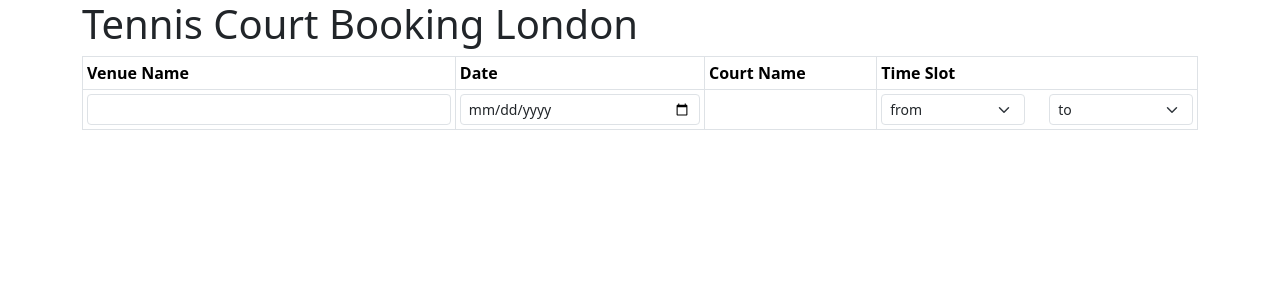
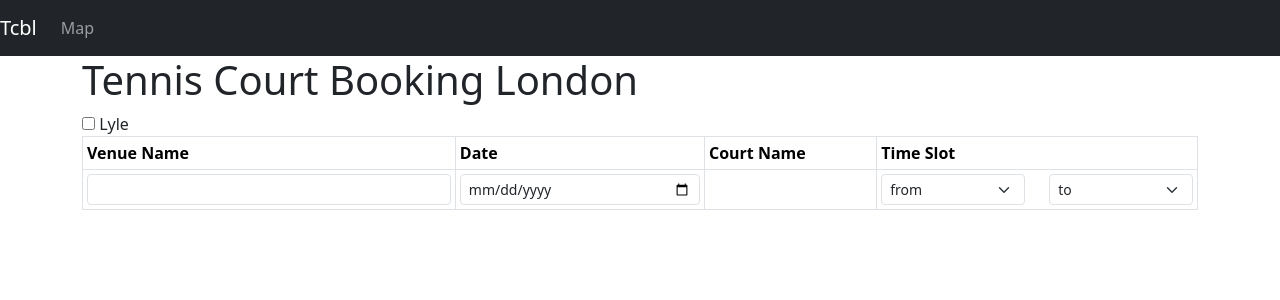
Before and after one commit to PatrikMuniak/tennis, a Python web app: template src/templates/main.html in a window 1280 px wide. Shown: the top 300 px of the page. Run offline with Jinja, Linux system fonts and the light colour scheme; the template is opened without the code that fills it, so the values that code supplies are empty.

Commit message:
added navbar, session storage

```diff
--- a/src/static/js/main.module.js
+++ b/src/static/js/main.module.js
@@ -1,17 +1,26 @@
 
 
-const venues = ["lyle", "stratford", "royalvictoria", "canning"]
+var tBodyRef = document.getElementById('ven-sess');
+
+
+var favs = sessionStorage.getItem("favouriteVenues")
+if (favs ==  null){
+    favs = JSON.stringify(["lyle", "stratford", "royalvictoria", "canning"])
+    sessionStorage.setItem("favouriteVenues", favs)
+}
+// validation for session storage
+favs = JSON.parse(sessionStorage.getItem("favouriteVenues"))
+
 var tBodyRef = document.getElementById('ven-sess');
 var venue_sess = []
 
 
-for (var i=0; i< venues.length; i++){
+for (var i=0; i< favs.length; i++){
     var req = new XMLHttpRequest();
-    var url = new URL("/GetVenueSessions?venueId="+venues[i], location.origin)
+    var url = new URL("/GetVenueSessions?venueId="+favs[i], location.origin)
 
     req.open("GET", url, false);
     req.send(null);
-    console.log(venue_sess.length)
     venue_sess = venue_sess.concat(JSON.parse(req.responseText));
 
 }
@@ -33,7 +42,6 @@ function getTimeString(startTime, endTime){
 }
 
 function renderTable(rows){
-    console.log(rows.length)
     for (var i = 0; i < rows.length; i++) {
         const row = rows[i]
         var r = tBodyRef.insertRow();
--- a/src/templates/main.html
+++ b/src/templates/main.html
@@ -5,8 +5,29 @@
 {% endblock %}
 
 {% block content %}
+<nav class="navbar navbar-expand-lg navbar-dark bg-dark">
+  <a class="navbar-brand" href="#">Tcbl</a>
+  <button class="navbar-toggler" type="button" data-toggle="collapse" data-target="#navbarSupportedContent" aria-controls="navbarSupportedContent" aria-expanded="false" aria-label="Toggle navigation">
+    <span class="navbar-toggler-icon"></span>
+  </button>
+
+  <div class="collapse navbar-collapse" id="navbarSupportedContent">
+    <ul class="navbar-nav mr-auto">
+      <li class="nav-item active">
+        <a class="nav-link" href="#">Map</a>
+      </li>
+    </ul>
+  </div>
+</nav>
+
+
 <div class="container">
   <h1>{% block title %}Tennis Court Booking London{% endblock %}</h1>
+  <div>
+    <input type="checkbox" class="fav-select" id="fav-1" name="Lyle" value="Lyle">
+    <label for="fav-1">Lyle</label>
+  </div>
+
   <table class="table table-striped table-bordered table-hover table-sm table-responsive">
     <thead>
       <tr>
```
